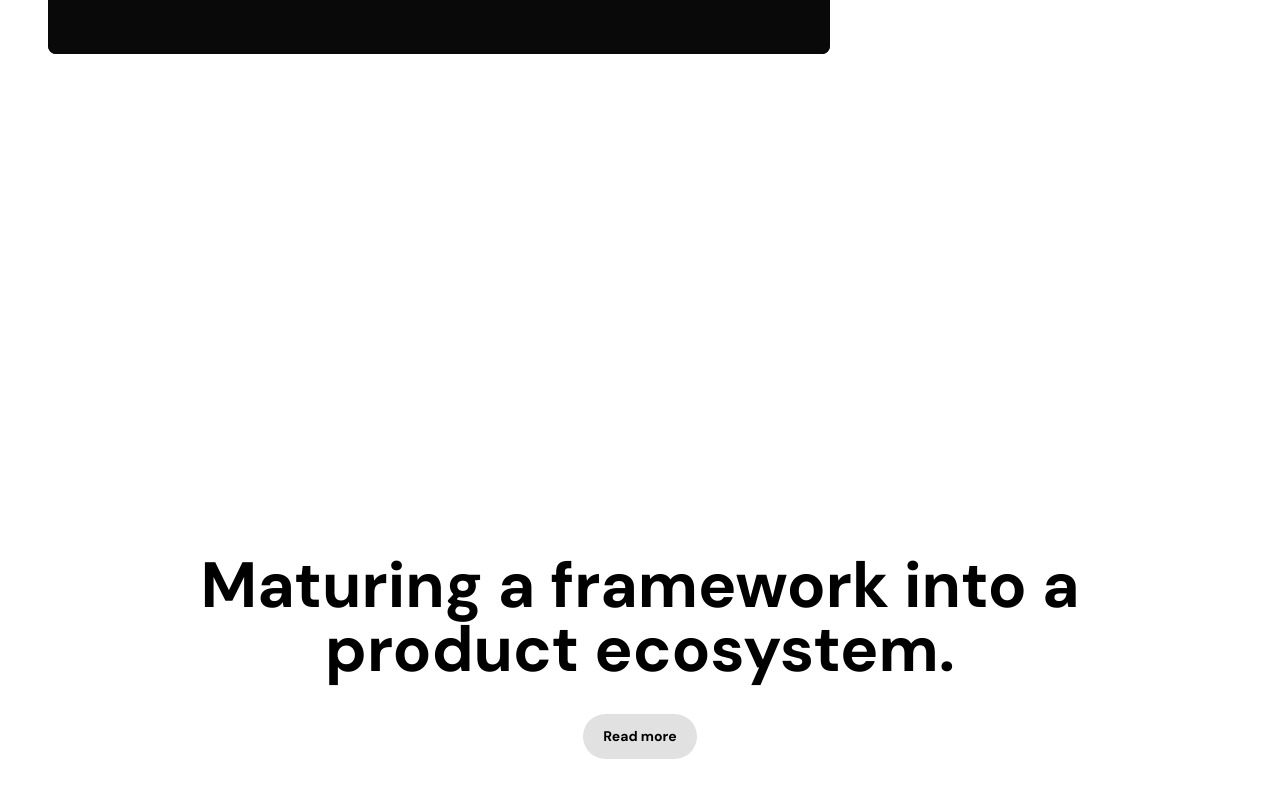
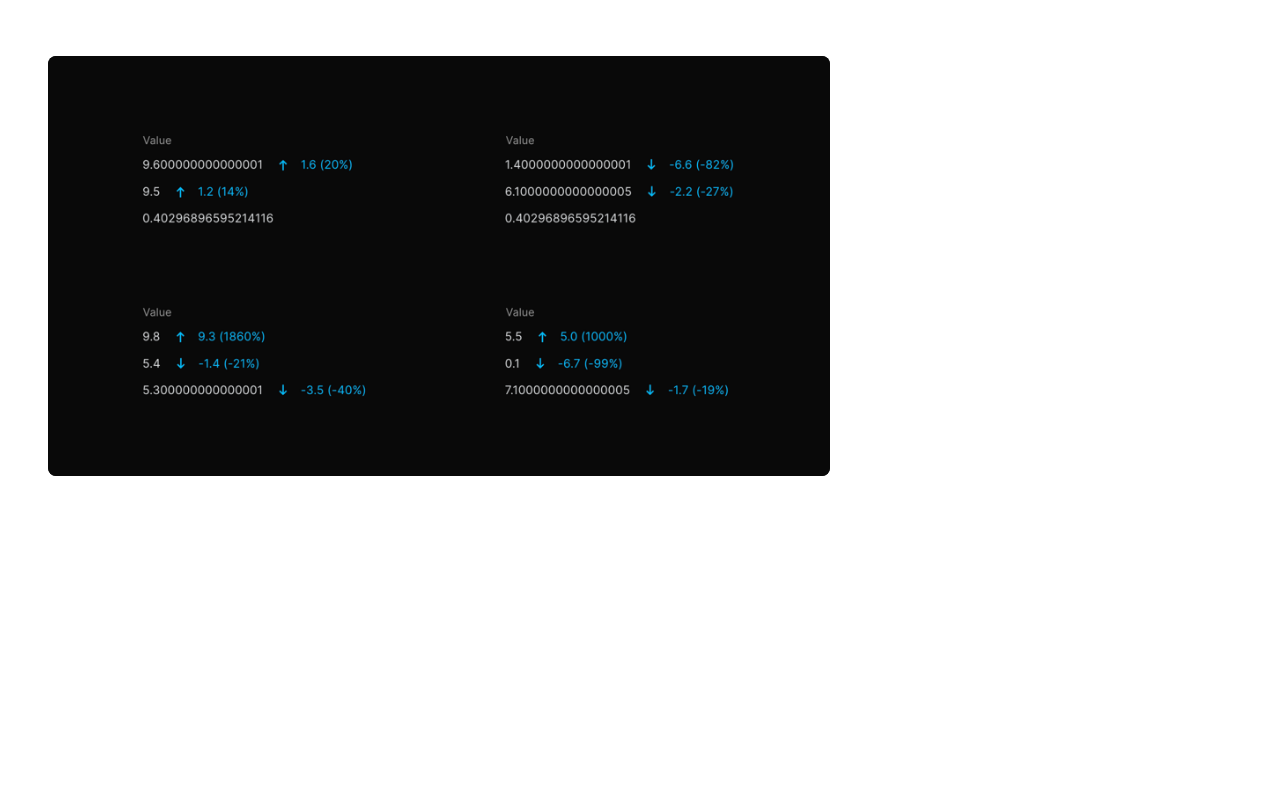
Before and after one commit to gabrielcomym/portfolio, a Next.js app: page /case-studies/kedro in a window 1280 px wide. Shown: the part 10997-11794 px from the top of the page. Built offline with nearby package versions, Linux system fonts and the light colour scheme.

Commit message:
Match project rhythm to approved Kedro section

```diff
--- a/app/case-studies/[slug]/page.tsx
+++ b/app/case-studies/[slug]/page.tsx
@@ -83,7 +83,7 @@ export default async function CaseStudyPage({
           <RivendellCaseSections sections={study.sections} />
         ) : null}
 
-        <section className="mt-[var(--space-case-summary)] mb-[var(--space-case-summary)] grid grid-cols-1 gap-16 md:mt-[var(--space-case-summary)] md:grid-cols-12 md:gap-6">
+        <section className="mt-[var(--space-case-summary-top)] mb-[var(--space-case-summary-bottom)] grid grid-cols-1 gap-16 md:grid-cols-12 md:gap-6">
           <div data-scroll-reveal="copy" className="flex flex-col gap-[23px] md:col-span-5">
             <h2 className="text-heading-sm text-ink">Project Description</h2>
             <div className="flex flex-col gap-6">
--- a/app/globals.css
+++ b/app/globals.css
@@ -65,9 +65,13 @@
   --space-case-rhythm-medium: 10rem; /* 160 */
   --space-case-rhythm-large: 15.625rem; /* 250 */
   --space-case-rhythm-xlarge: 25rem; /* 400 */
-  --space-case-section-title: var(--space-case-rhythm-large);
+  /* Chapter title rhythm, matched to Kedro's approved “Preserving value through integration” section. */
+  --space-case-section-before-title: 17.375rem; /* 278 */
+  --space-case-section-title-top: 15.625rem; /* 250 */
+  --space-case-section-title-bottom: 27.0625rem; /* 433 */
   --space-case-section-title-gap: 2rem;
-  --space-case-summary: var(--space-case-rhythm-xlarge);
+  --space-case-summary-top: calc(var(--space-case-section-before-title) + var(--space-case-section-title-top));
+  --space-case-summary-bottom: var(--space-case-section-title-bottom);
 
   /* ---- Motion ---- */
   --ease-standard: cubic-bezier(0.4, 0, 0.2, 1);
@@ -92,6 +96,9 @@
     --space-case-rhythm-medium: 6.5rem; /* 104 */
     --space-case-rhythm-large: 10rem; /* 160 */
     --space-case-rhythm-xlarge: 15rem; /* 240 */
+    --space-case-section-before-title: 11rem; /* 176 */
+    --space-case-section-title-top: 10rem; /* 160 */
+    --space-case-section-title-bottom: 15rem; /* 240 */
   }
 }
 
--- a/components/case-section-intro.tsx
+++ b/components/case-section-intro.tsx
@@ -10,7 +10,7 @@ export function CaseSectionIntro({ section }: { section: CaseSection }) {
 
   return (
     <>
-      <div className="mx-auto flex max-w-[884px] flex-col items-center gap-[var(--space-case-section-title-gap)] py-[var(--space-case-section-title)] text-center">
+      <div className="mx-auto flex max-w-[884px] flex-col items-center gap-[var(--space-case-section-title-gap)] pt-[var(--space-case-section-title-top)] pb-[var(--space-case-section-title-bottom)] text-center">
         <h3 data-scroll-reveal="copy" className="text-display text-ink">{section.heading}</h3>
         {section.ctaLabel ? <PillButton onClick={() => setOpen(true)}>{section.ctaLabel}</PillButton> : null}
       </div>
--- a/components/kedro-case-sections.module.css
+++ b/components/kedro-case-sections.module.css
@@ -5,7 +5,7 @@
 .media { object-fit: contain; }
 
 /* Desktop measures map directly to Figma 128:1373 at a 1344px content width. */
-.visibility, .integration, .ecosystem { margin-top: var(--space-case-section-title); }
+.visibility, .integration, .ecosystem { margin-top: var(--space-case-section-before-title); }
 .s1Overview { width: 100%; aspect-ratio: 1344 / 761; margin-top: 0; }
 .s1PairOne { display: grid; grid-template-columns: repeat(2, minmax(0, 1fr)); gap: var(--gutter); height: 722px; margin-top: 55px; }
 .s1Pipeline { margin-top: 58px; aspect-ratio: 660 / 605; }
@@ -36,7 +36,7 @@
 .s3Diagram { position: absolute; top: 413px; left: 67.857%; width: 23.661%; aspect-ratio: 318 / 281; }
 
 @media (max-width: 767px) {
-  .visibility, .integration, .ecosystem { margin-top: var(--space-case-section-title); }
+  .visibility, .integration, .ecosystem { margin-top: var(--space-case-section-before-title); }
   .s1Overview, .s2Overview, .ecosystem > .full { margin-top: 0; }
   .s1PairOne, .twoUp, .s2Pair, .s3Final { display: flex; height: auto; flex-direction: column; gap: var(--space-case-rhythm-small); margin-top: var(--space-case-rhythm-small); }
   .s1Pipeline, .s1Laptop, .s1Flow, .half, .elevenColumns, .s2History, .s2Metrics, .full, .tenColumns, .eightColumns, .s3Vertical, .s3Panel, .s3Diagram { position: relative; top: auto; left: auto; width: 100%; margin-top: 0; }
--- a/components/performanceai-case-sections.module.css
+++ b/components/performanceai-case-sections.module.css
@@ -7,7 +7,7 @@
 .plainMedia { object-fit: cover; }
 
 /* Desktop measures map directly to Figma 143:1908 at the 1344px content width. */
-.ambiguity, .visibility, .direction { margin-top: var(--space-case-section-title); }
+.ambiguity, .visibility, .direction { margin-top: var(--space-case-section-before-title); }
 .s1Overview { width: 100%; aspect-ratio: 1344 / 761; margin-top: 0; }
 .s1TenColumns { width: 83.036%; aspect-ratio: 1116 / 510; margin-top: 50px; }
 .s1Pair { position: relative; height: 586px; margin-top: 50px; }
@@ -40,7 +40,7 @@
 .s3FinalPanel { position: absolute; top: 0; right: 0; width: 40.625%; aspect-ratio: 546 / 729; }
 
 @media (max-width: 767px) {
-  .ambiguity, .visibility, .direction { margin-top: var(--space-case-section-title); }
+  .ambiguity, .visibility, .direction { margin-top: var(--space-case-section-before-title); }
   .s1Overview, .s2Overview, .s3Overview { margin-top: 0; }
   .s1TenColumns, .s2Centered, .s2ElevenColumns, .s3TenColumns, .s3ElevenColumns { width: 100%; margin-top: var(--space-case-rhythm-small); }
   .s1Pair, .s2Pair, .s3PairOne, .s3PairTwo, .s3Final { display: flex; height: auto; flex-direction: column; gap: var(--space-case-rhythm-small); margin-top: var(--space-case-rhythm-small); }
--- a/components/rivendell-case-sections.module.css
+++ b/components/rivendell-case-sections.module.css
@@ -1,4 +1,4 @@
-.chapter { margin-top: var(--space-case-section-title); }
+.chapter { margin-top: var(--space-case-section-before-title); }
 .media { display: grid; gap: var(--space-case-rhythm-small); margin-top: 0; }
 .row, .cluster { display: grid; grid-template-columns: repeat(12, minmax(0, 1fr)); column-gap: var(--grid-gap); align-items: center; }
 .frame { min-width: 0; margin: 0; }
--- a/components/wovenlight-case-sections.module.css
+++ b/components/wovenlight-case-sections.module.css
@@ -6,7 +6,7 @@
 .plainMedia { object-fit: cover; }
 
 /* Desktop measures map directly to Figma 129:1569 at the 1344px content width. */
-.workflow, .trust, .repeatability { margin-top: var(--space-case-section-title); }
+.workflow, .trust, .repeatability { margin-top: var(--space-case-section-before-title); }
 .s1Overview { width: 100%; aspect-ratio: 1344 / 757; margin-top: 0; }
 .s1Map { width: 83.036%; aspect-ratio: 1116 / 750; margin-top: 69px; }
 .s1Pair { position: relative; height: 436px; margin-top: 88px; }
@@ -43,7 +43,7 @@
 .s3LargeVertical { aspect-ratio: 774 / 1197; }
 
 @media (max-width: 767px) {
-  .workflow, .trust, .repeatability { margin-top: var(--space-case-section-title); }
+  .workflow, .trust, .repeatability { margin-top: var(--space-case-section-before-title); }
   .s1Overview, .s2Overview, .s3Overview { margin-top: 0; }
   .s1Map, .s2Map, .s3TenColumns { width: 100%; margin-top: var(--space-case-rhythm-small); }
   .s1Pair, .s2Pair, .s2Cluster, .s3PairOne, .s3PairTwo, .s3Final { display: flex; height: auto; flex-direction: column; gap: var(--space-case-rhythm-small); margin-top: var(--space-case-rhythm-small); }
```
